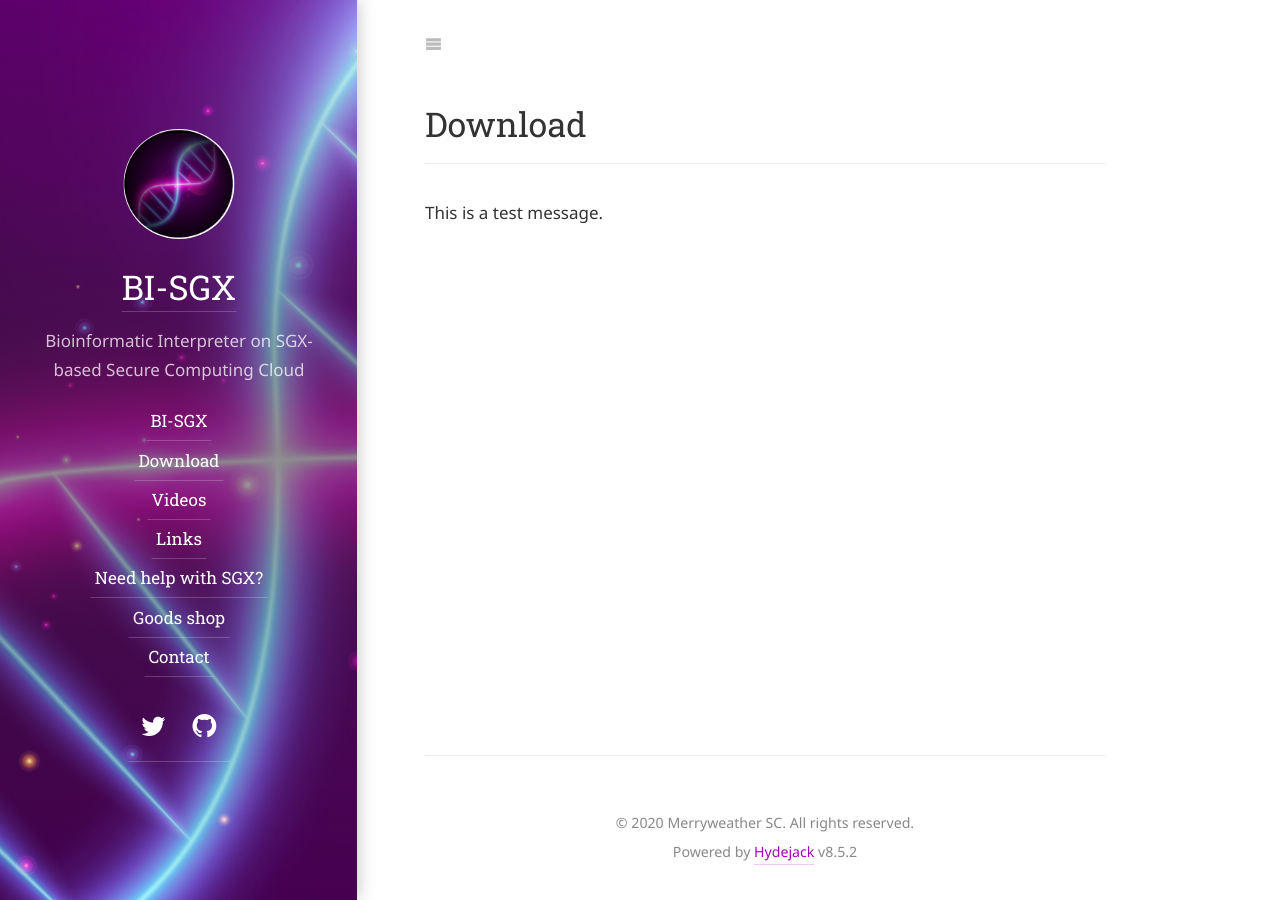
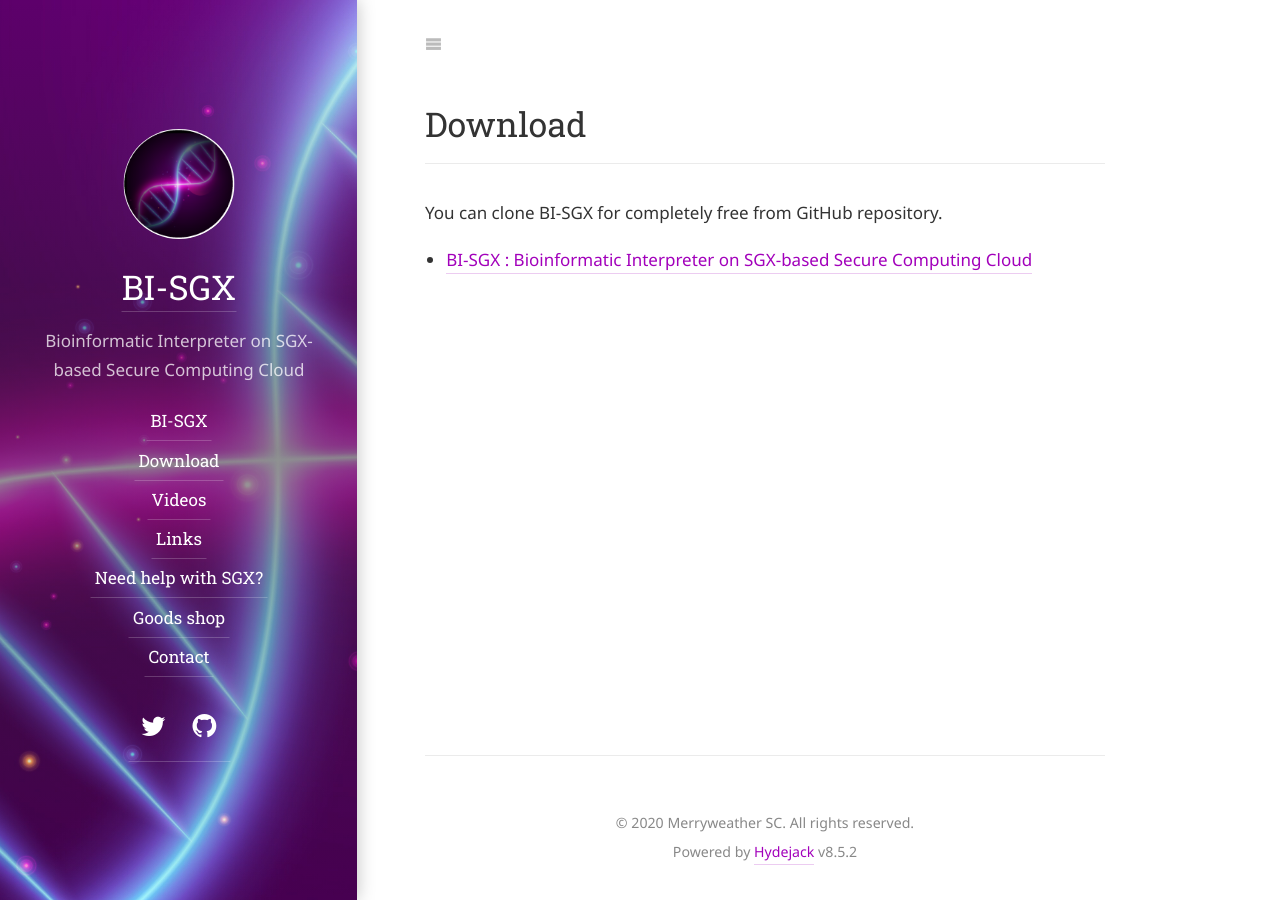
Before and after one commit to hello31337/hello31337.github.io, a Jekyll site: the page built from docs/download.md, in a window 1280 px wide. Built offline with Jekyll 4.4.1, drawn with Linux system fonts in a browser that asks for light colours; some web fonts are replaced; our own code applies the rules of GitHub Pages for plain Markdown files.

Commit message:
Updated download.md.

```diff
--- a/docs/download.md
+++ b/docs/download.md
@@ -4,4 +4,5 @@ menu: true
 order: 2
 ---
 
-This is a test message.
+You can clone BI-SGX for completely free from GitHub repository.
+* [BI-SGX : Bioinformatic Interpreter on SGX-based Secure Computing Cloud](https://github.com/hello31337/BI-SGX)
```
